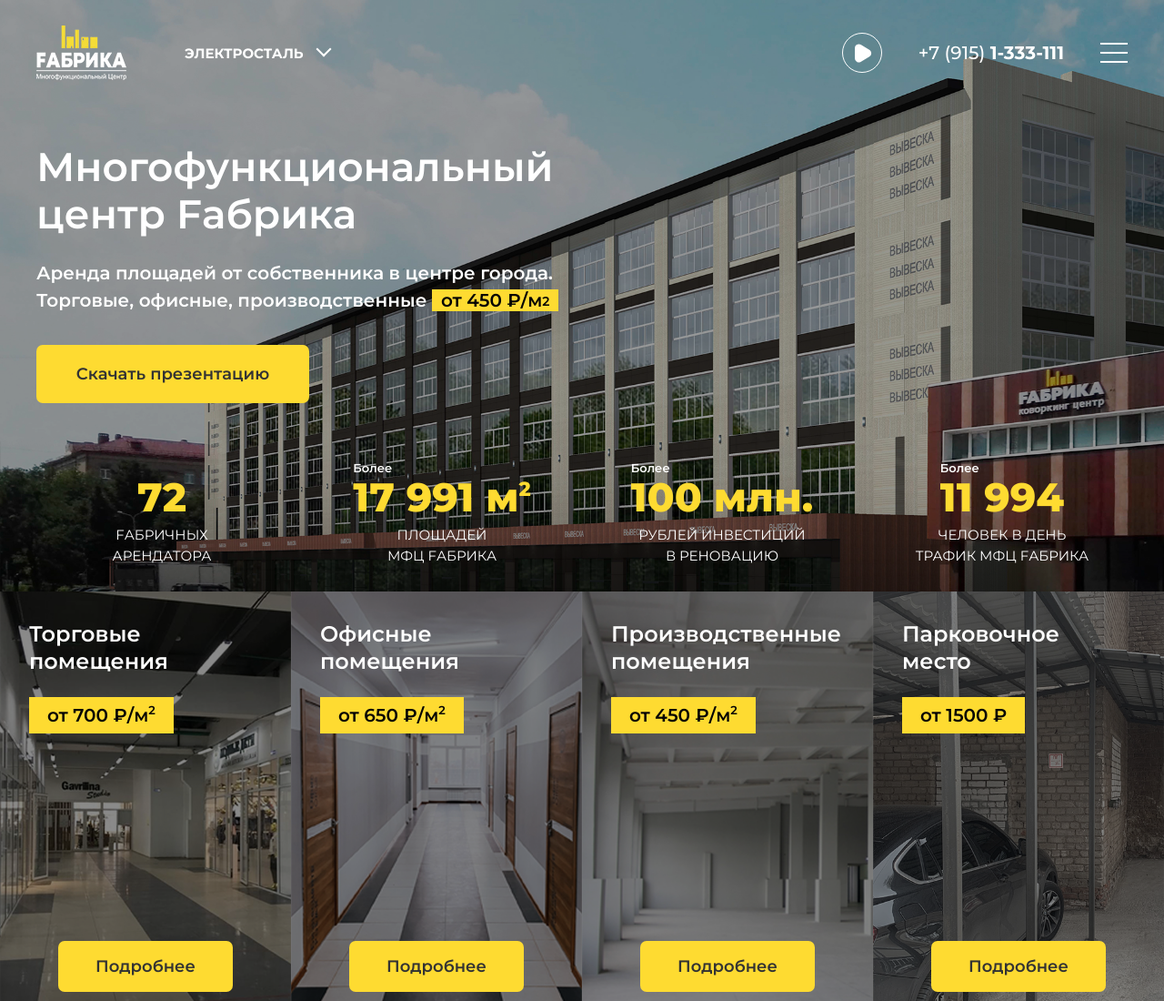
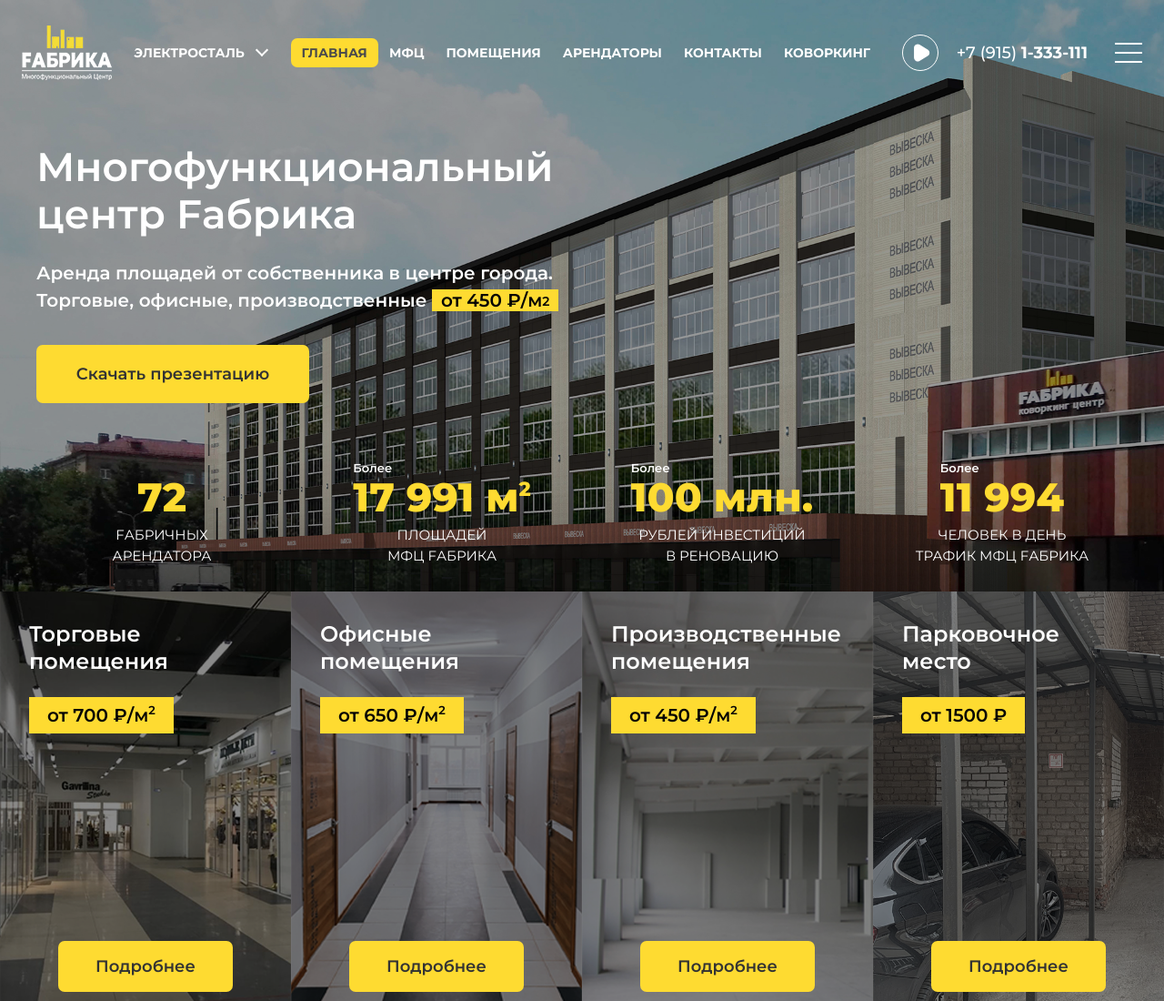
Before and after one commit to Braiteck/factory, a plain HTML site: page index.html in a window 1280 px wide. Shown: the top 1100 px of the page at 91% size. Drawn offline with Linux system fonts and the light colour scheme.

Commit message:
Изменения шапки.

```diff
--- a/css/response_1279.css
+++ b/css/response_1279.css
@@ -143,6 +143,12 @@
     }
 
 
+    header .menu
+    {
+        display: none;
+    }
+
+
 
     /*----------
         Menu
--- a/css/response_1439.css
+++ b/css/response_1439.css
@@ -85,16 +85,38 @@
     }
 
 
+    header .cont,
+    header .cont.big
+    {
+        padding: 0 24px;
+    }
+
+
     header .city
     {
         width: auto;
         margin-right: auto;
-        margin-left: 40px;
+        margin-left: 24px;
     }
 
     header .city .nice-select .current
     {
-        padding-right: 44px;
+        font-size: 14px;
+        line-height: 30px;
+
+        padding-right: 28px;
+        padding-left: 0;
+    }
+
+    header .city .nice-select .current:after
+    {
+        top: -6px;
+        right: 4px;
+
+        width: 10px;
+        height: 10px;
+
+        border-width: 2px;
     }
 
     header .city .nice-select .list .list_item
@@ -103,9 +125,11 @@
     }
 
 
-    header .menu
-    {
-        display: none;
+    header .menu .item > a
+    {
+        font-size: 14px;
+
+        padding: 6px 12px;
     }
 
 
@@ -113,27 +137,30 @@
     {
         display: flex;
 
-        width: 44px;
-        height: 44px;
+        width: 40px;
+        height: 40px;
         margin-left: auto;
     }
 
     header .video_link .icon
     {
-        width: 19px;
-        height: 21px;
+        width: 18px;
+        height: 20px;
     }
 
 
     header .phone
     {
-        margin-left: 40px;
+        font-size: 18px;
+        line-height: 24px;
+
+        margin-left: 20px;
     }
 
 
     header .menu_btn
     {
-        margin-left: 30px;
+        margin-left: 20px;
     }
 
 
```
